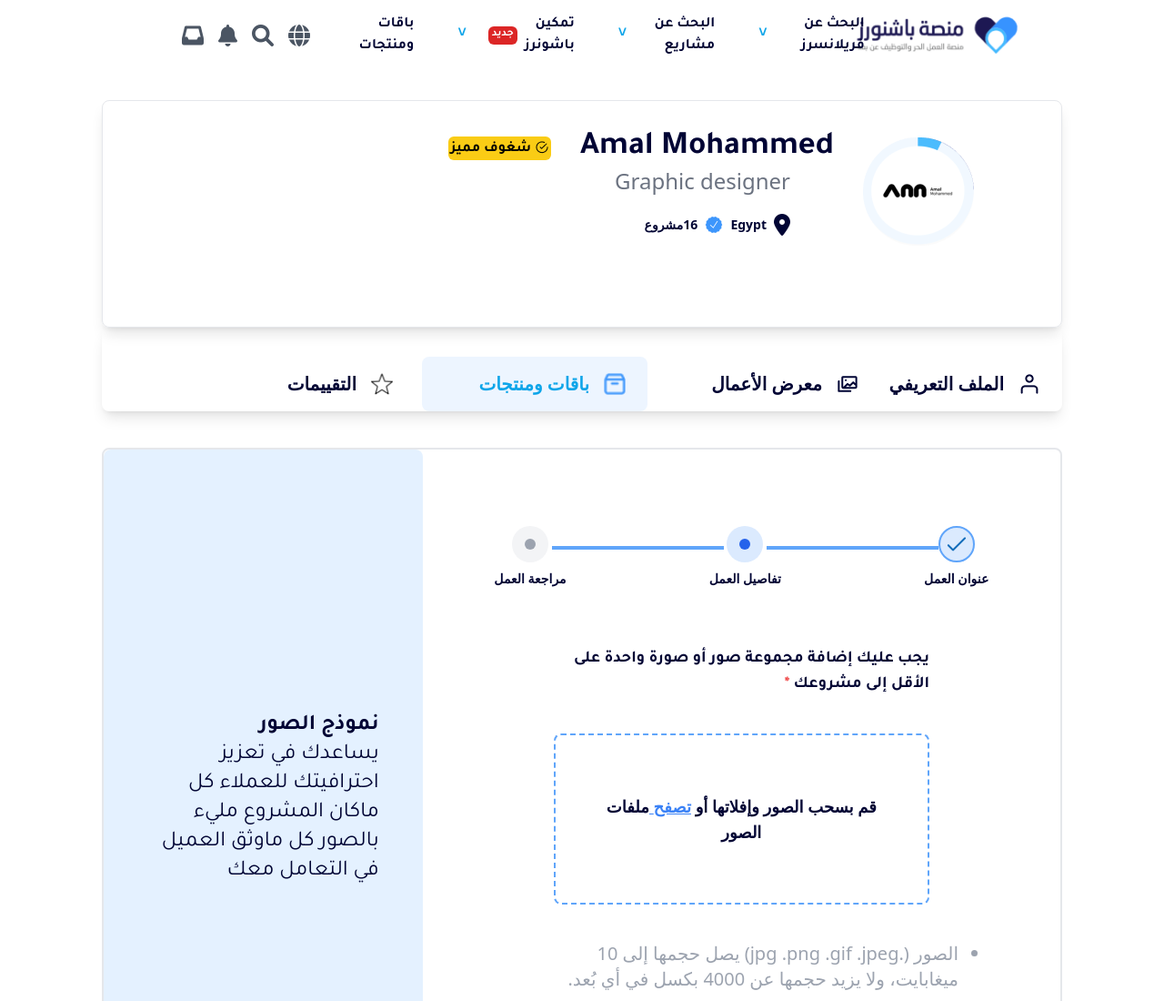
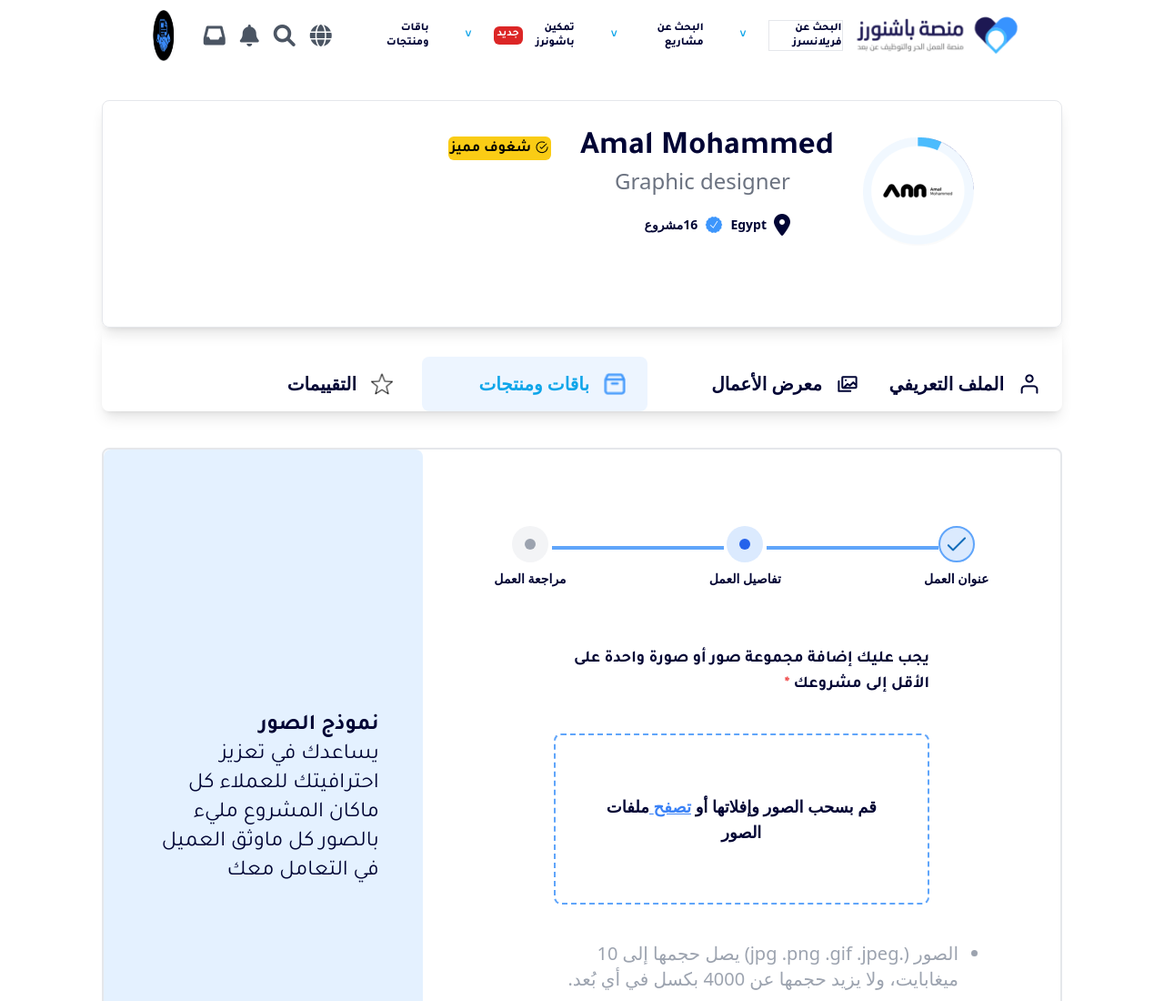
Before and after one commit to Loody170/passioneurs-website-page, a website: page index.html in a window 1280 px wide. Shown: the top 1100 px of the page at 91% size. Drawn offline with Linux system fonts and the light colour scheme.

Commit message:
Edited navbar styling

```diff
--- a/index.html
+++ b/index.html
@@ -24,13 +24,13 @@
       <!-- desktop navbar -->
       <nav class="hidden lg:flex mx-28 justify-between items-center my-2">
         <!-- options -->
-        <div class="flex justify-between space-x-6 space-x-reverse font-tajawal text-customBlue font-bold text-sm xl:text-base">
+        <div class="flex justify-between space-x-4 space-x-reverse font-tajawal text-customBlue font-extrabold text-xs 3xl:text-sm">
           <a href="#">
             <img src="assets/logo.png" alt="" class="w-40 xl:w-48 mx-10" />
           </a>
 
-          <div class="flex items-center">
-            <a href="#" >البحث عن فريلانسرز</a>
+          <div class="flex items-center ">
+            <a href="#"  class="border">البحث عن فريلانسرز</a>
             <span class="mx-6 font-bold text-sky-500">˅</span>
           </div>
 
```
Also changed, not shown: css/style.css.
